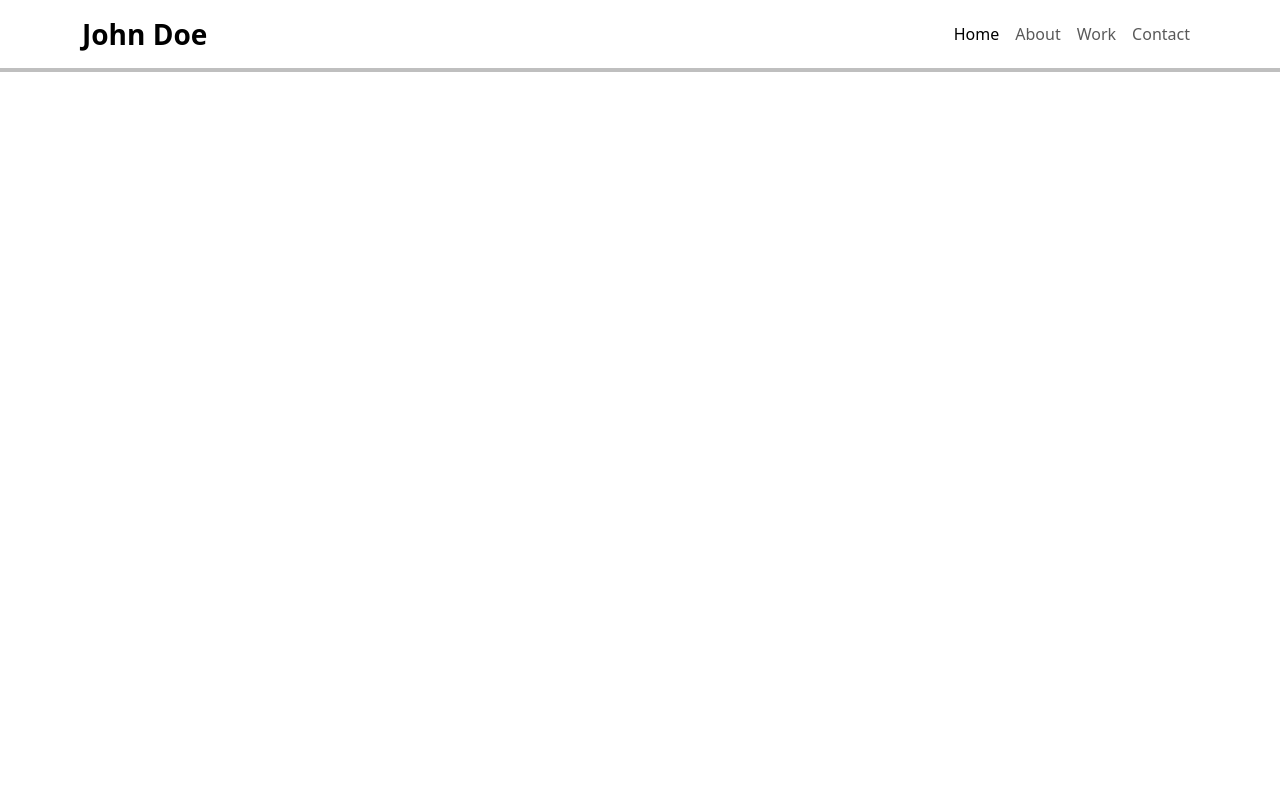
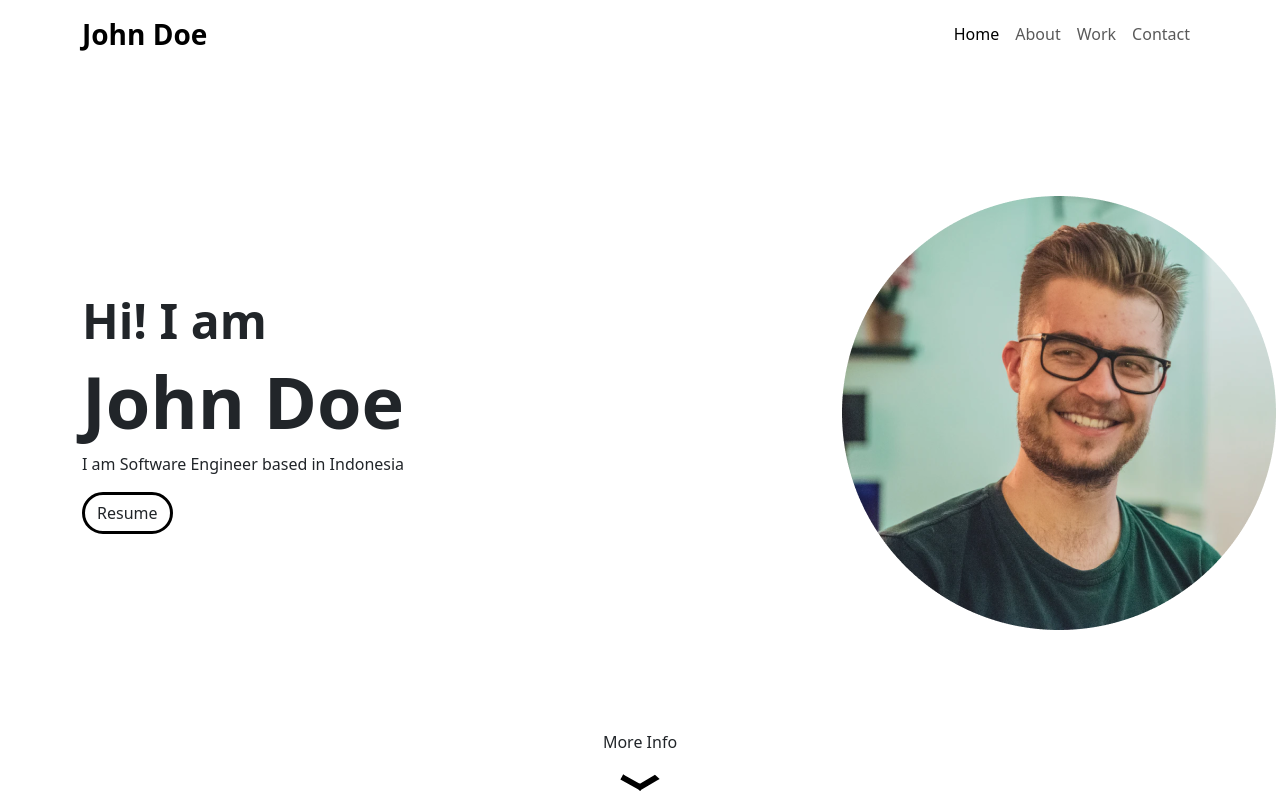
Before and after one commit to maulanasigit20/codio-portfolio, a plain HTML site: page index.html in a window 1280 px wide. Drawn offline with nearby package versions, Linux system fonts and the light colour scheme.

Commit message:
add home

```diff
--- a/index.html
+++ b/index.html
@@ -33,6 +33,23 @@
       </div>
     </div>
   </nav>
+  <section id="home" class="home container">
+    <div class="row d-flex align-items-center">
+      <div class="col-8">
+          <h3 class="fw-semibold">Hi! I am</h3>
+          <h1 class="fw-bold">John Doe</h1>
+          <p>I am Software Engineer based in Indonesia</p>
+          <a class="btn button" href="images/potrait.png" download>Resume</a>
+      </div>
+      <div class="col-4">
+        <img src="images/potrait.png" alt="Potrait">
+      </div>
+    </div>
+    <div class="arrow d-flex justify-content-center flex-column">
+      <a class="text-decoration-none text-dark"  href="#about">More Info</a>
+      <img src="images/arrow.svg" alt="arrow">
+    </div>
+  </section>
 
 
   <script src="https://cdn.jsdelivr.net/npm/bootstrap@5.3.0-alpha1/dist/js/bootstrap.bundle.min.js" integrity="sha384-w76AqPfDkMBDXo30jS1Sgez6pr3x5MlQ1ZAGC+nuZB+EYdgRZgiwxhTBTkF7CXvN" crossorigin="anonymous"></script>
--- a/style.css
+++ b/style.css
@@ -1,3 +1,44 @@
-.navbar {
+section {
+    padding-top: 128px;
+}
+
+.btn.button {
+    border: 3px solid black;
+    border-radius: 24px;
+}
+
+.btn.button:hover {
+    border: 3px solid black;
+    background-color: black;
+    color: white;
+}
+
+.nav-bar {
     box-shadow: 0 0 0 4px rgba(0, 0, 0, 0.25);
 }
+
+.home h1 {
+     font-size: 72px;
+}
+
+.home h3 {
+    font-size: 48px;
+}
+
+.home .arrow {
+    margin-top: 100px;
+    align-items: center;
+}
+
+.home .arrow img {
+    width: 40px;
+    position: relative;
+    animation: mymove 2s infinite;
+}
+
+@keyframes mymove{
+    0% {top: 0px;}
+    50% {top: 20px;}
+    100% {top: 0px;}
+
+}
```
Also changed, not shown: images/arrow.svg (renamed from image/arrow.svg), images/potrait.png (renamed from image/potrait.png), images/work-1.png (renamed from image/work-1.png), images/work-2.png (renamed from image/work-2.png), images/work-3.png (renamed from image/work-3.png).
